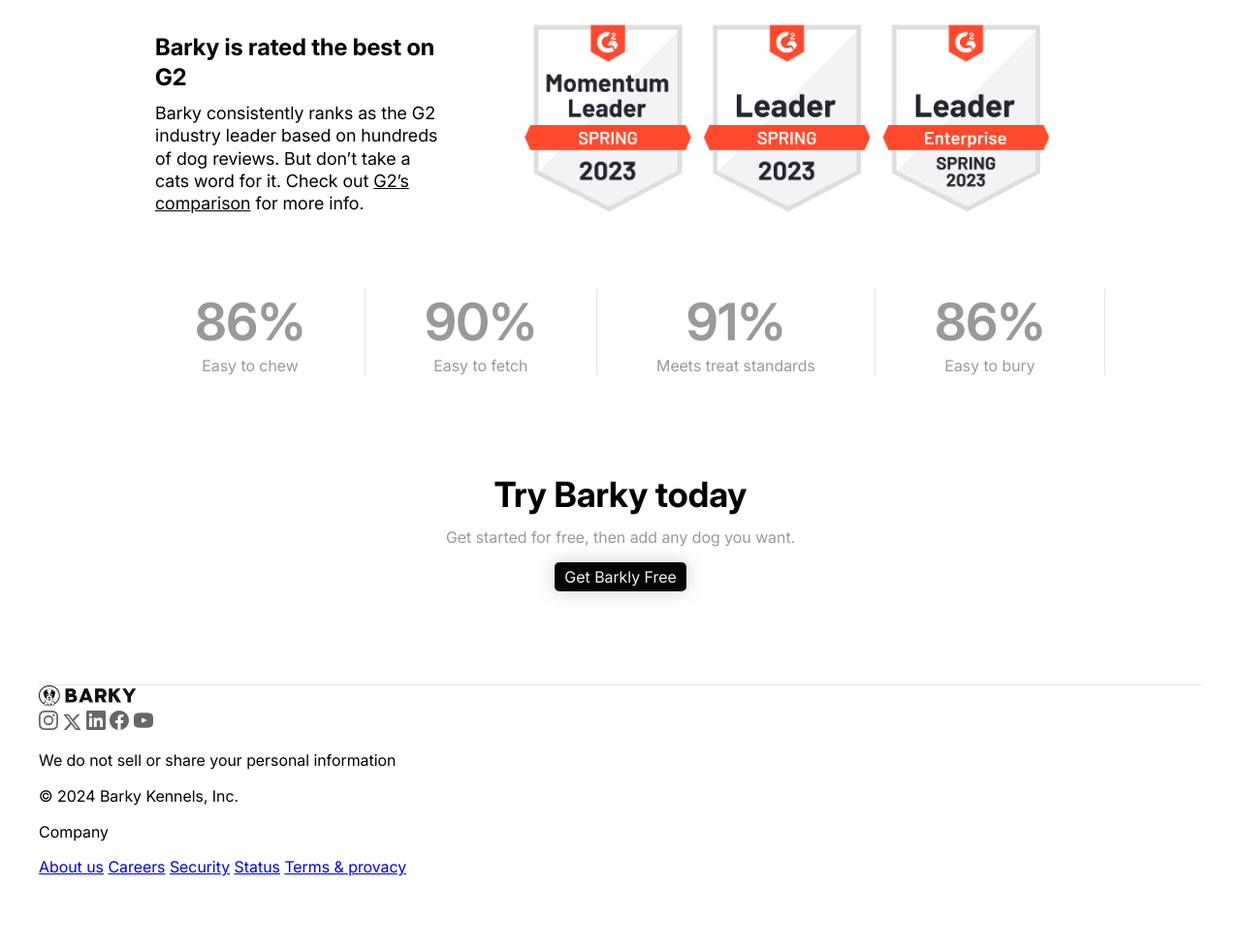
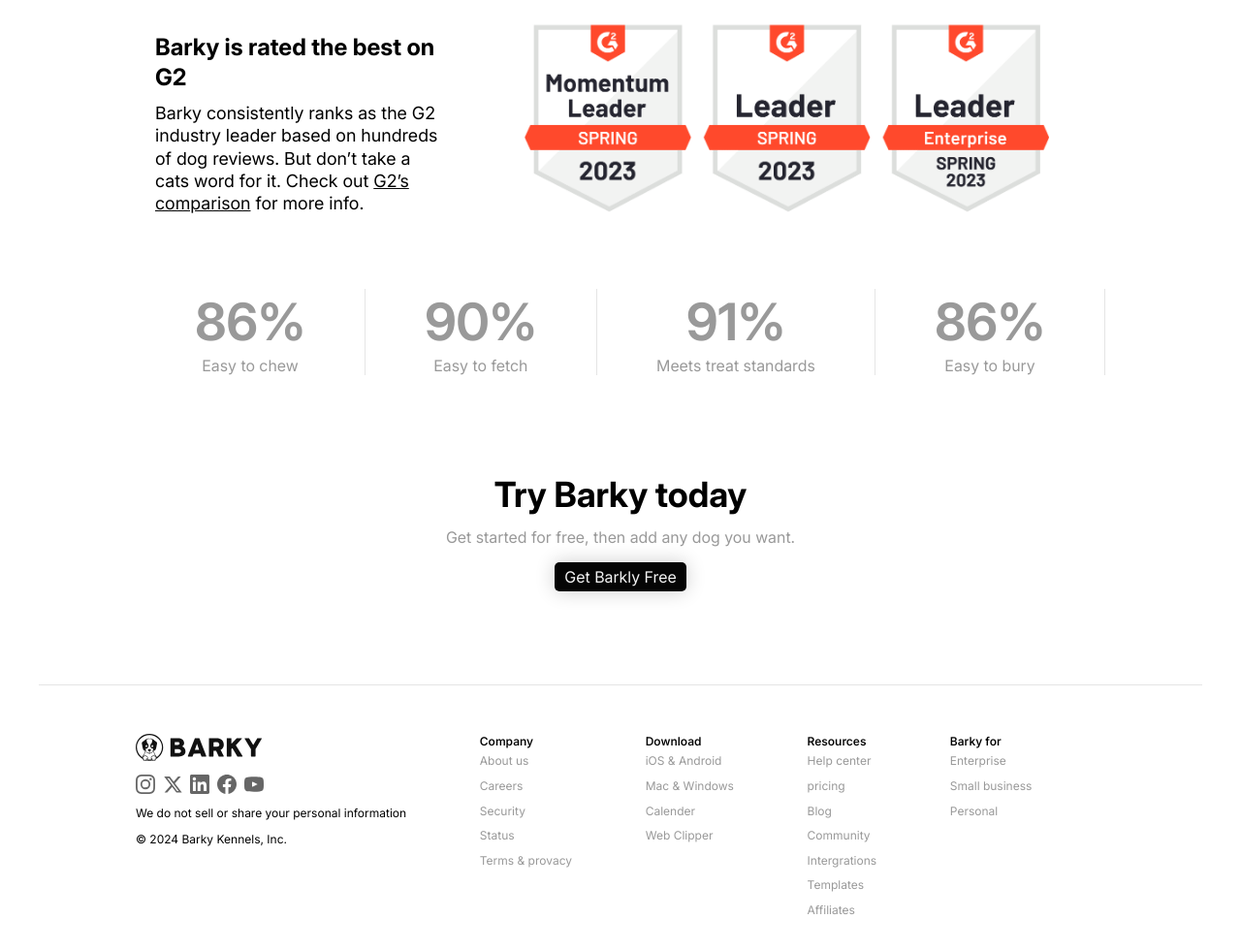
Before and after one commit to JosefinBack/Projekt-DDU1, a plain HTML site: page projekt.html in a window 1280 px wide. Shown: the part 5801-6782 px from the top of the page at 97% size. Drawn offline with Linux system fonts and the light colour scheme.

Commit message:
ändrat storlekar på bilder i footer och fixat med alla länkarna

```diff
--- a/projekt.html
+++ b/projekt.html
@@ -220,29 +220,53 @@
         </main>
 
         <footer>
-            <div>
+        <div class="footer-wrapper">
+            <div class="footer-content">
                 <div>
                     <img id="logo-footer" src="material/brand.svg" alt="Barky logo">
                 </div>
-                <img src="material/share-01.svg" alt="instagram logo" class="media">
-                <img src="material/share-02.svg" alt="X logo" class="media">
-                <img src="material/share-03.svg" alt="link-in logo" class="media">
-                <img src="material/share-04.svg" alt="facebook logo" class="media">
-                <img src="material/share-05.svg" alt="youtube logo" class="media">
+                <div id="media-footer">
+                    <img src="material/share-01.svg" alt="instagram logo" class="media">
+                    <img src="material/share-02.svg" alt="X logo" class="media">
+                    <img src="material/share-03.svg" alt="link-in logo" class="media">
+                    <img src="material/share-04.svg" alt="facebook logo" class="media">
+                    <img src="material/share-05.svg" alt="youtube logo" class="media">
+                </div>
                 <p>We do not sell or share your personal information</p>
                 <p>&copy; 2024 Barky Kennels, Inc.</p>
             </div>
-            <div>
-                <p>Company</p>
+            <div class="footer-content">
+                <p class="bold">Company</p>
                 <a href="#">About us</a>
                 <a href="#">Careers</a>
                 <a href="#">Security</a>
                 <a href="#">Status</a>
                 <a href="#">Terms & provacy</a>
             </div>
-            <div></div>
-            <div></div>
-            <div></div>
+            <div class="footer-content">
+                <p class="bold">Download</p>
+                <a href="#">iOS & Android</a>
+                <a href="#">Mac & Windows</a>
+                <a href="#">Calender</a>
+                <a href="#">Web Clipper</a>
+            </div>
+            <div class="footer-content">
+                <p class="bold">Resources</p>
+                <a href="#">Help center</a>
+                <a href="#">pricing</a>
+                <a href="#">Blog</a>
+                <a href="#">Community</a>
+                <a href="#">Intergrations</a>
+                <a href="#">Templates</a>
+                <a href="#">Affiliates</a>
+            </div>
+            <div class="footer-content">
+                <p class="bold">Barky for</p>
+                <a href="#">Enterprise</a>
+                <a href="#">Small business</a>
+                <a href="#">Personal</a>
+            </div>
+        </div>
         </footer>
     </body>
 </html>
--- a/style.css
+++ b/style.css
@@ -263,11 +263,36 @@ footer {
     margin: 100px auto 0 auto;
     height: 300px;
     border-top: 1px solid #e5e5e5;
+    font-size: 12px;
+}
+.footer-wrapper {
+    max-width: 1000px;
+    margin: 0 auto;
+    display: flex;
+}
+.footer-content {
+    flex-grow: 1;
+    margin-top: 50px;
+}
+.bold {
+    font-weight: 550;
+    margin: 0;
 }
 #logo-footer {
-    width: 100px;
+    width: 130px;
+    margin-bottom: 10px;
+}
+#media-footer {
+    display: flex;
+    gap: 8px;
 }
 .media {
     height: auto;
     width: 20px;
 }
+footer a {
+    text-decoration: none;
+    color: #999999;
+    display: block;
+    padding: 5px 0;
+}
```
